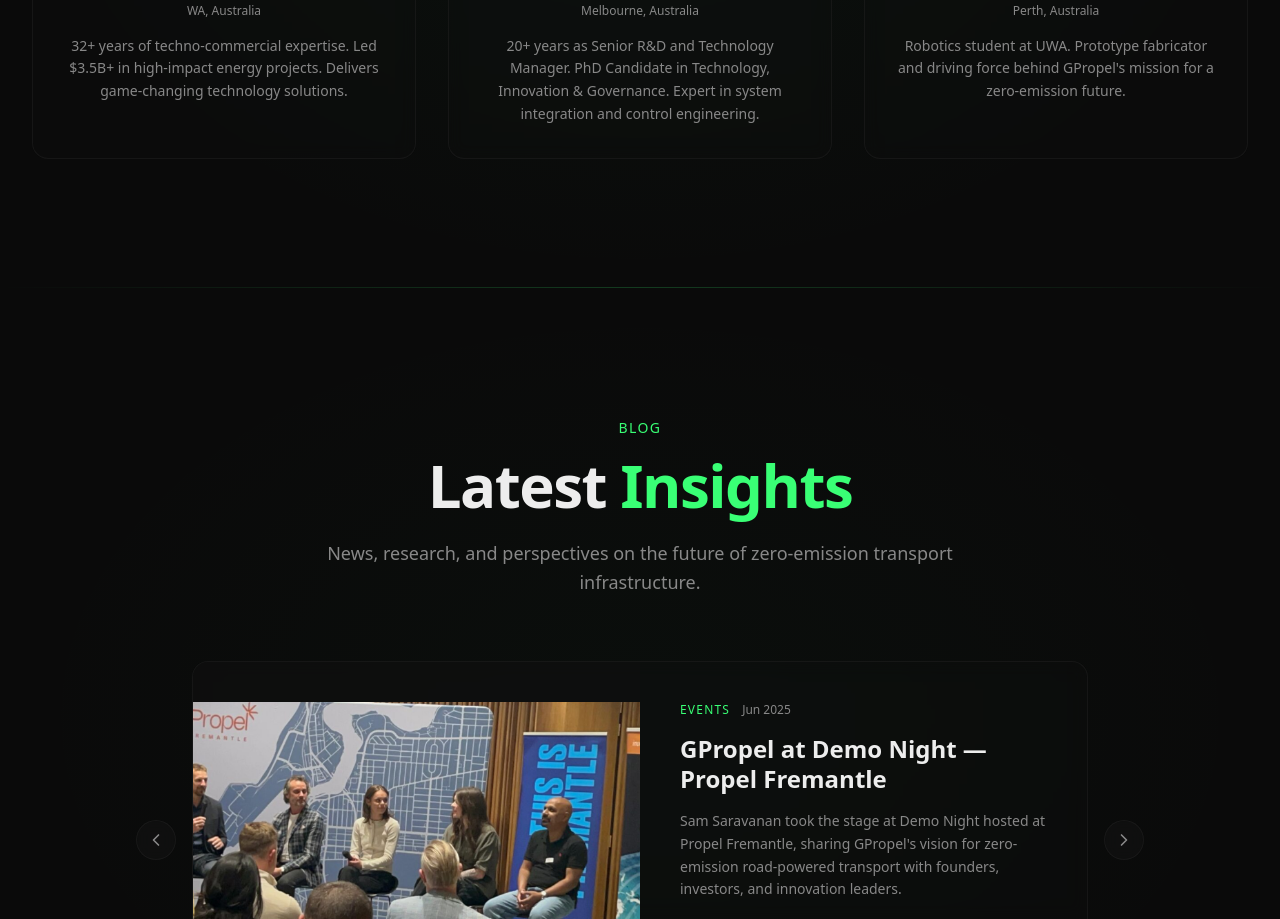
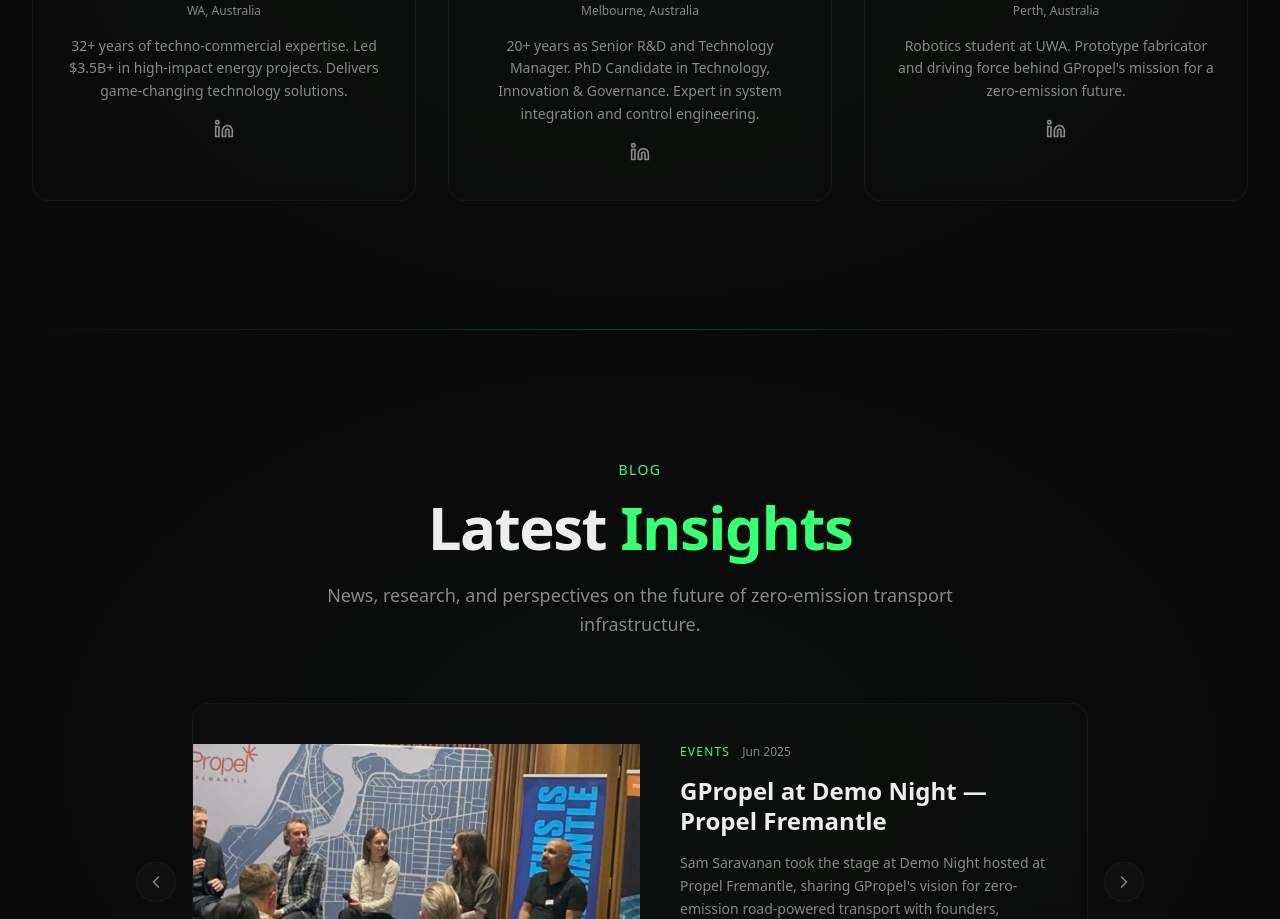
Before and after one commit to evoexgroup-create/G-Propel, a Next.js app: page / in a window 1280 px wide. Shown: the part 8262-9181 px from the top of the page. Built offline with nearby package versions, Linux system fonts and the light colour scheme.

Commit message:
Add LinkedIn profile links to team member cards
Co-Authored-By: Claude Opus 4.6 <noreply@anthropic.com>

```diff
--- a/src/components/Team.tsx
+++ b/src/components/Team.tsx
@@ -3,6 +3,7 @@
 import { motion, useInView } from "framer-motion";
 import { useRef } from "react";
 import Image from "next/image";
+import { Linkedin } from "lucide-react";
 
 const team = [
   {
@@ -11,6 +12,7 @@ const team = [
     location: "WA, Australia",
     image: "/team/sam.jpeg",
     scale: "scale-[1.35] translate-y-3",
+    linkedin: "https://www.linkedin.com/in/sam-saravanan-900ba434",
     description:
       "32+ years of techno-commercial expertise. Led $3.5B+ in high-impact energy projects. Delivers game-changing technology solutions.",
   },
@@ -20,6 +22,7 @@ const team = [
     location: "Melbourne, Australia",
     image: "/team/ramin.png",
     scale: "scale-[1.32]",
+    linkedin: "https://www.linkedin.com/in/ramin-ranjbar-m/",
     description:
       "20+ years as Senior R&D and Technology Manager. PhD Candidate in Technology, Innovation & Governance. Expert in system integration and control engineering.",
   },
@@ -29,6 +32,7 @@ const team = [
     location: "Perth, Australia",
     image: "/team/ritthika.png",
     scale: "scale-150",
+    linkedin: "https://www.linkedin.com/in/ritthika-saravanan-34b6a2326/",
     description:
       "Robotics student at UWA. Prototype fabricator and driving force behind GPropel's mission for a zero-emission future.",
   },
@@ -87,6 +91,15 @@ export default function Team() {
               <p className="text-muted text-sm leading-relaxed">
                 {member.description}
               </p>
+              <a
+                href={member.linkedin}
+                target="_blank"
+                rel="noopener noreferrer"
+                className="inline-flex items-center justify-center mt-4 text-muted hover:text-primary transition-colors duration-200"
+                aria-label={`${member.name} LinkedIn`}
+              >
+                <Linkedin className="w-5 h-5" />
+              </a>
             </motion.div>
           ))}
         </div>
```
